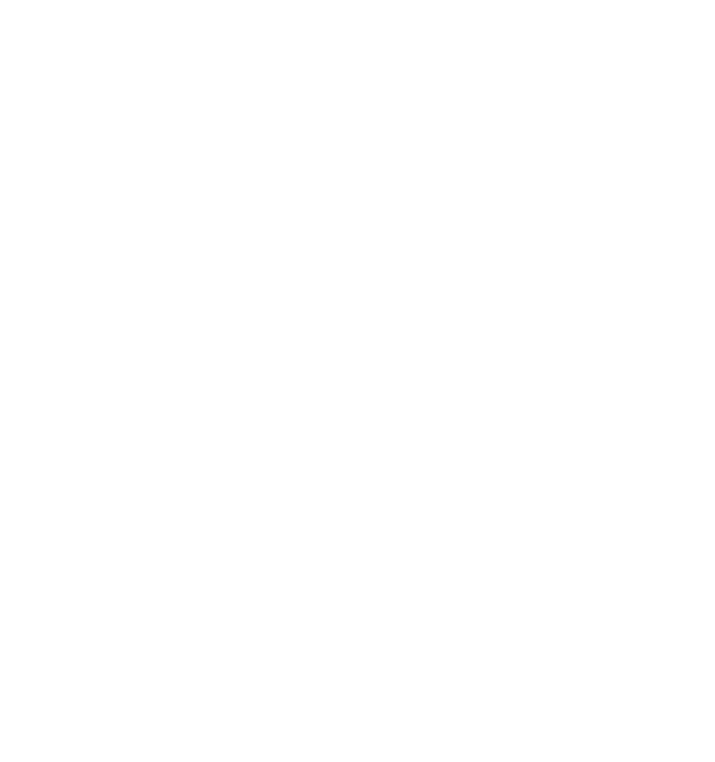
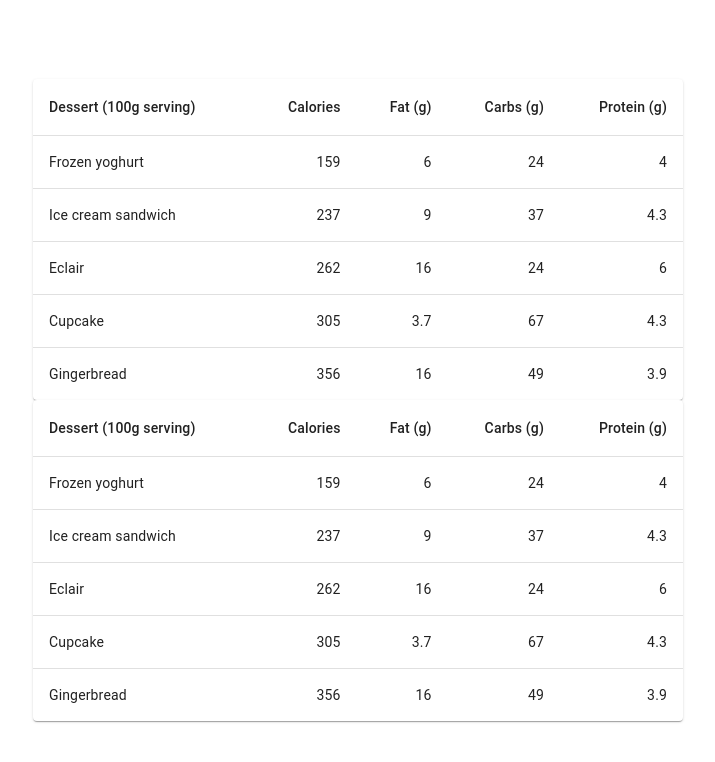
Before and after one commit to Kubix007/SimplePaginatedList, a React (Create React App) app: page / in a window 1280 px wide. Shown: the top 762 px of the page, without its empty margins (282-997 px from the left). Built offline with nearby package versions, Linux system fonts and the light colour scheme; the HTML template or start-up script is replaced by a standard one.

Commit message:
Setup Initial Table

```diff
--- a/package.json
+++ b/package.json
@@ -14,6 +14,7 @@
     "@types/node": "^16.18.11",
     "@types/react": "^18.0.26",
     "@types/react-dom": "^18.0.10",
+    "@types/react-redux": "^7.1.25",
     "react": "^18.2.0",
     "react-dom": "^18.2.0",
     "react-redux": "^8.0.5",
@@ -45,5 +46,8 @@
       "last 1 firefox version",
       "last 1 safari version"
     ]
+  },
+  "devDependencies": {
+    "@types/styled-components": "^5.1.26"
   }
 }
--- /dev/null
+++ b/src/App.styles.tsx
@@ -0,0 +1,8 @@
+import { Grid } from "@mui/material";
+import styled from "styled-components";
+
+export const AppContainer = styled(Grid)`
+  &.MuiGrid-root {
+    height: 100vh;
+  }
+`;
--- a/src/App.tsx
+++ b/src/App.tsx
@@ -1,7 +1,24 @@
 import React from "react";
+import ProductsTable from "./components/ProductsTable/ProductsTable";
+import * as Styles from "./App.styles";
+import { Grid } from "@mui/material";
 
 function App() {
-  return <div className="App"></div>;
+  return (
+    <Styles.AppContainer
+      container
+      direction="column"
+      justifyContent="center"
+      alignItems="center"
+    >
+      <Grid item>
+        <ProductsTable />
+      </Grid>
+      <Grid item>
+        <ProductsTable />
+      </Grid>
+    </Styles.AppContainer>
+  );
 }
 
 export default App;
--- /dev/null
+++ b/src/components/ProductsTable/ProductsTable.styles.tsx
@@ -0,0 +1 @@
+import styled from "styled-components";
--- /dev/null
+++ b/src/components/ProductsTable/ProductsTable.tsx
@@ -0,0 +1,63 @@
+import {
+  Paper,
+  TableBody,
+  TableCell,
+  TableContainer,
+  TableHead,
+  TableRow,
+  Table,
+} from "@mui/material";
+
+function createData(
+  name: string,
+  calories: number,
+  fat: number,
+  carbs: number,
+  protein: number
+) {
+  return { name, calories, fat, carbs, protein };
+}
+
+const rows = [
+  createData("Frozen yoghurt", 159, 6.0, 24, 4.0),
+  createData("Ice cream sandwich", 237, 9.0, 37, 4.3),
+  createData("Eclair", 262, 16.0, 24, 6.0),
+  createData("Cupcake", 305, 3.7, 67, 4.3),
+  createData("Gingerbread", 356, 16.0, 49, 3.9),
+];
+
+const ProductsTable = () => {
+  return (
+    <TableContainer component={Paper}>
+      <Table sx={{ minWidth: 650 }} aria-label="simple table">
+        <TableHead>
+          <TableRow>
+            <TableCell>Dessert (100g serving)</TableCell>
+            <TableCell align="right">Calories</TableCell>
+            <TableCell align="right">Fat&nbsp;(g)</TableCell>
+            <TableCell align="right">Carbs&nbsp;(g)</TableCell>
+            <TableCell align="right">Protein&nbsp;(g)</TableCell>
+          </TableRow>
+        </TableHead>
+        <TableBody>
+          {rows.map((row) => (
+            <TableRow
+              key={row.name}
+              sx={{ "&:last-child td, &:last-child th": { border: 0 } }}
+            >
+              <TableCell component="th" scope="row">
+                {row.name}
+              </TableCell>
+              <TableCell align="right">{row.calories}</TableCell>
+              <TableCell align="right">{row.fat}</TableCell>
+              <TableCell align="right">{row.carbs}</TableCell>
+              <TableCell align="right">{row.protein}</TableCell>
+            </TableRow>
+          ))}
+        </TableBody>
+      </Table>
+    </TableContainer>
+  );
+};
+
+export default ProductsTable;
--- /dev/null
+++ b/src/components/ProductsTable/index.ts
@@ -0,0 +1,3 @@
+import Table from "./ProductsTable";
+
+export default Table;
--- /dev/null
+++ b/src/shared/styles.ts
@@ -0,0 +1 @@
+import styled from "styled-components";
```
Also changed, not shown: 1 other file (tests, documents, lock files or other folders).
